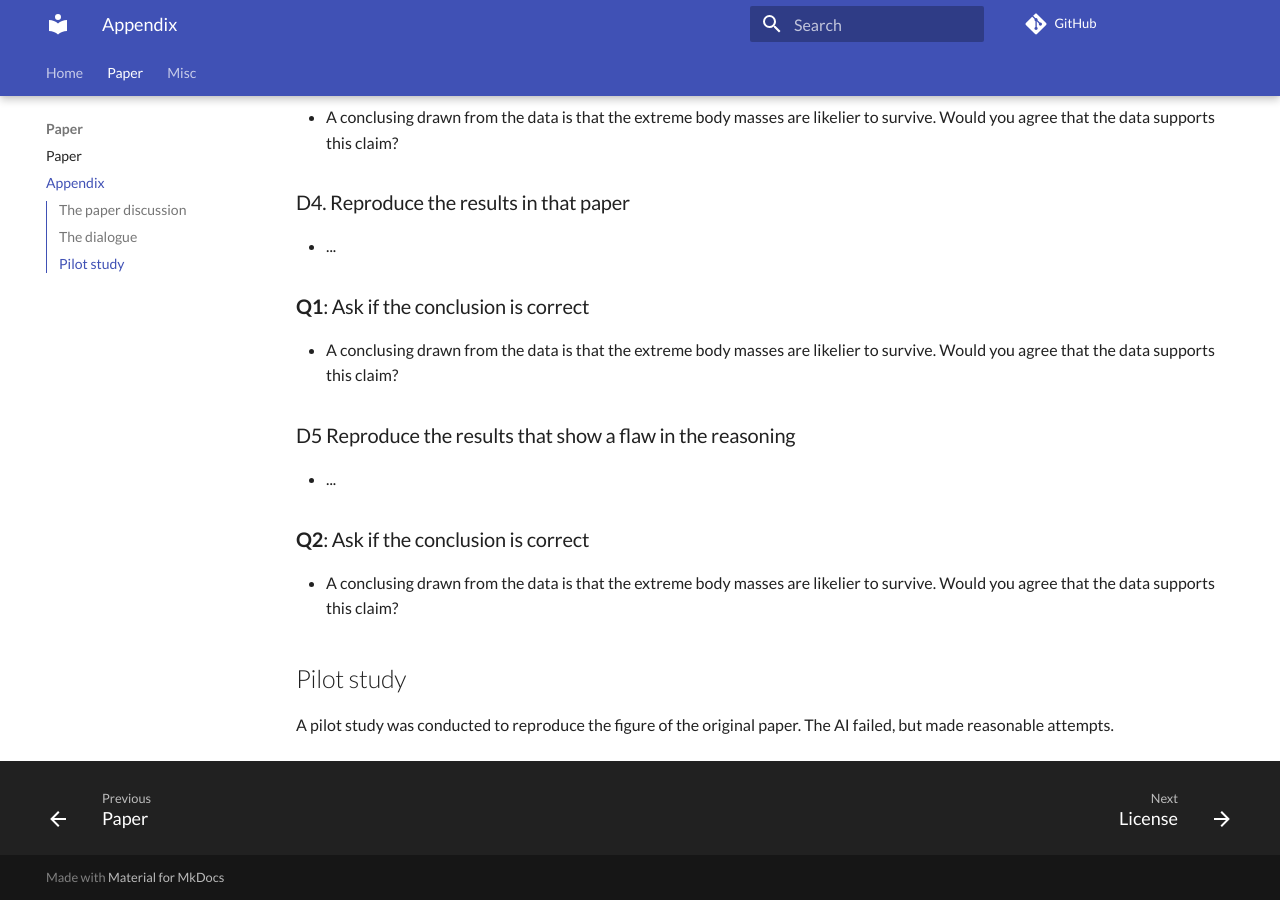
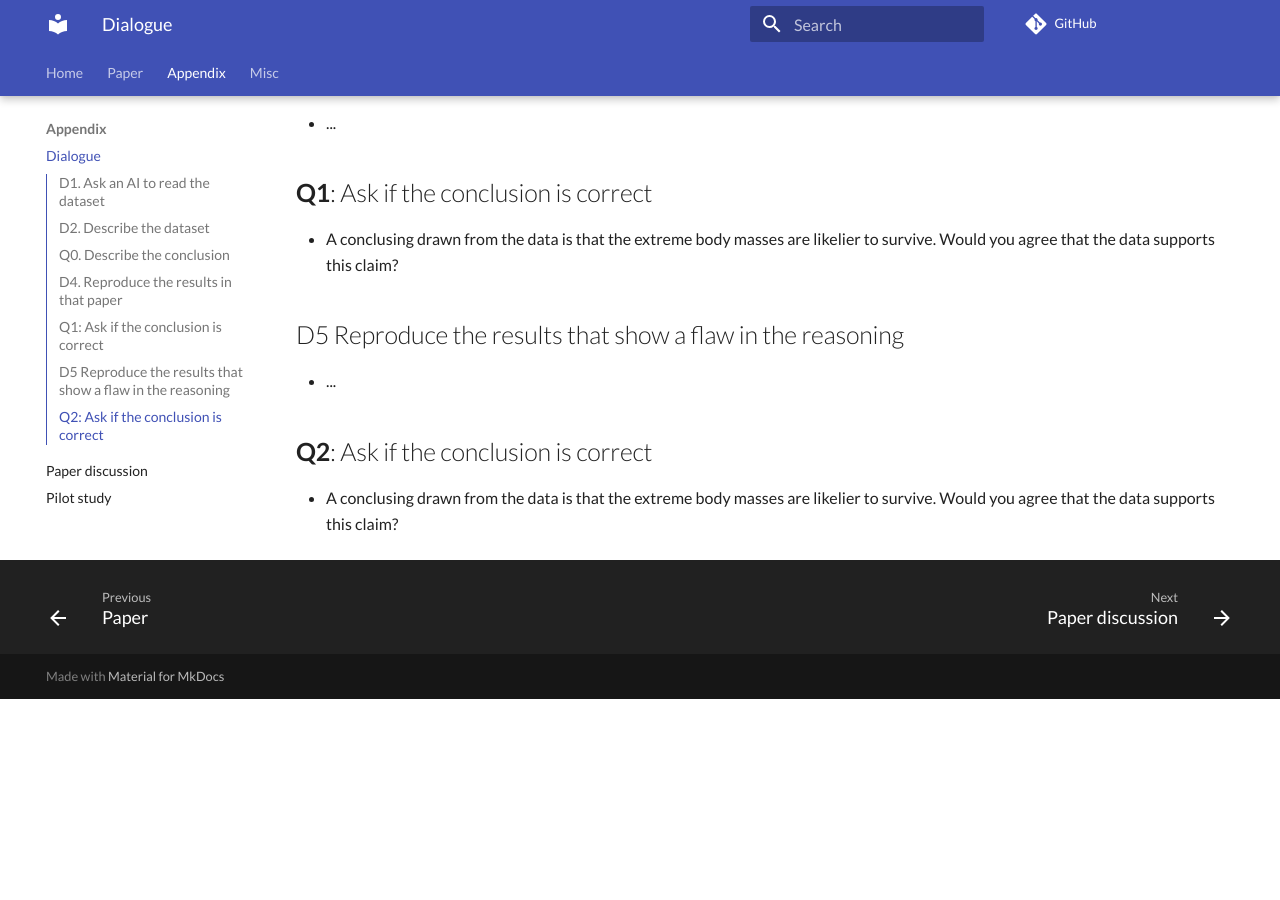
Before and after one commit to richelbilderbeek/paper_critical_ai, an MkDocs documentation site: the page built from docs/dialogue.md, in a window 1280 px wide and 900 px high, scrolled down 1236 px. Built offline with MkDocs 1.6.1 and Material for MkDocs 9.7.7, drawn with Linux system fonts in a browser that asks for light colours; comment, search, counter and statistics services are not loaded; after the commit the page ends 1935 px from its top, so only the background shows below that; some of the changed text lies outside the part shown.

Commit message:
Split up appendix

```diff
--- a/docs/appendix.md
+++ b/docs/dialogue.md
@@ -1,17 +1,11 @@
-# Appendix
+# The dialogue
 
-## The paper discussion
-
-[https://github.com/richelbilderbeek/Bolnick_and_Stutz_2017](https://github.com/richelbilderbeek/Bolnick_and_Stutz_2017).
-
-## The dialogue
-
-### D1. Ask an AI to read the dataset
+## D1. Ask an AI to read the dataset
 
 The dialogue starts by uploading the data for the paper
 at [here](https://github.com/richelbilderbeek/Bolnick_and_Stutz_2017/blob/master/Bolnick_traits.txt).
 
-### D2. Describe the dataset
+## D2. Describe the dataset
 
 - The `fishID` column denotes the ID of a fish. How many fish are in this dataset?
 
@@ -53,18 +47,18 @@ The correct answer is (150 /3 = ) 50 enclosures
 
 The correct answer is 3.
 
-### **Q0**. Describe the conclusion
+## **Q0**. Describe the conclusion
 
 - A conclusing drawn from the data
   is that the extreme body masses
   are likelier to survive. Would you agree that the data supports
   this claim?
 
-### D4. Reproduce the results in that paper
+## D4. Reproduce the results in that paper
 
 - ...
 
-### **Q1**: Ask if the conclusion is correct
+## **Q1**: Ask if the conclusion is correct
 
 - A conclusing drawn from the data
   is that the extreme body masses
@@ -72,18 +66,13 @@ The correct answer is 3.
   this claim?
 
 
-### D5 Reproduce the results that show a flaw in the reasoning
+## D5 Reproduce the results that show a flaw in the reasoning
 
 - ...
 
-### **Q2**: Ask if the conclusion is correct
+## **Q2**: Ask if the conclusion is correct
 
 - A conclusing drawn from the data
   is that the extreme body masses
   are likelier to survive. Would you agree that the data supports
   this claim?
-
-## Pilot study
-
-A pilot study was conducted to reproduce the figure of the original paper.
-The AI failed, but made reasonable attempts.
--- a/mkdocs.yml
+++ b/mkdocs.yml
@@ -7,7 +7,10 @@ nav:
   - Home: index.md
   - Paper:
     - Paper: paper.md
-    - Appendix: appendix.md
+  - Appendix:
+    - Dialogue: dialogue.md
+    - Paper discussion: paper_discussion.md
+    - Pilot study: pilot_study.md
   - Misc:
     - License: LICENSE.md
 
```
Also changed, not shown: docs/paper_discussion.md (added, +3 -0 lines), docs/pilot_study.md (added, +4 -0 lines).
